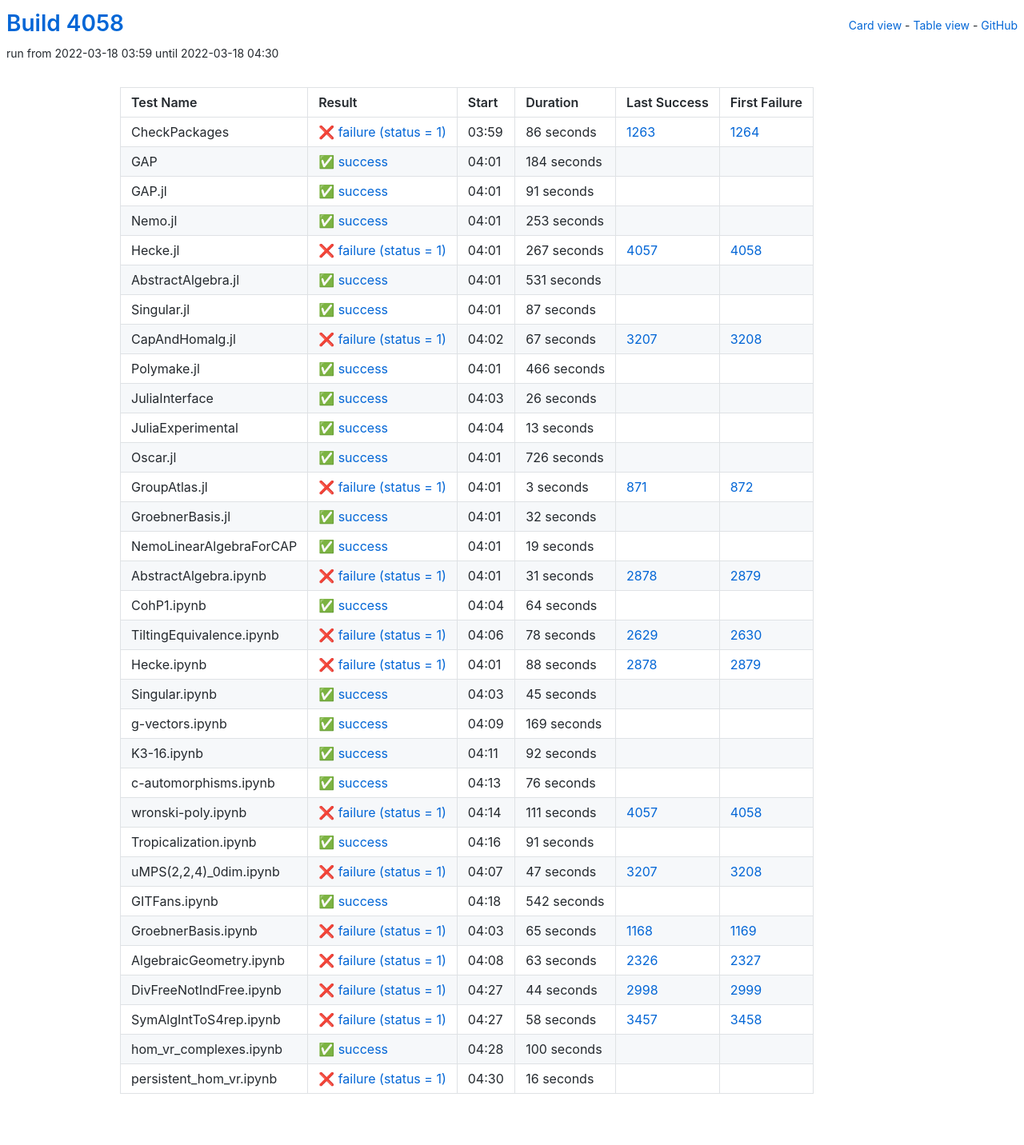
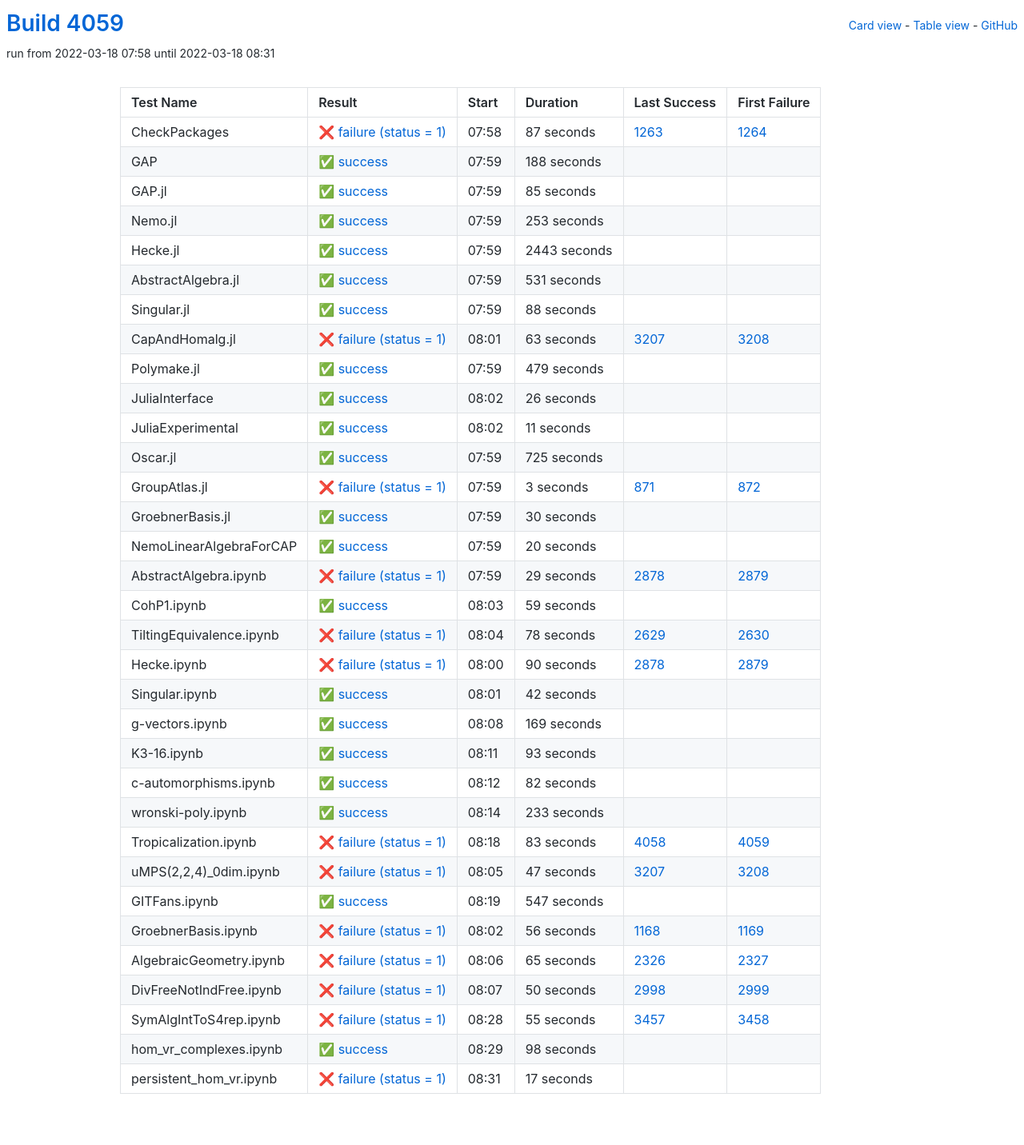
Before and after one commit to oscar-system/oscar-ci-status-stable, a Jekyll site: the page built from table.html, in a window 1280 px wide. Shown: the whole page at 80% size. Built offline with Jekyll 4.4.1, drawn with Linux system fonts in a browser that asks for light colours.

Commit message:
Build #4059

```diff
--- a/_data/ci.yml
+++ b/_data/ci.yml
@@ -1,6 +1,6 @@
 ---
-build: 4058
-build_url: https://oscarci.mathematik.uni-kl.de/job/oscar-stable/4058/
+build: 4059
+build_url: https://oscarci.mathematik.uni-kl.de/job/oscar-stable/4059/
 job: oscar-stable
 organization: oscar-system
 repo: oscar-ci-status-stable
@@ -8,44 +8,44 @@ repourl: https://github.com/oscar-system/oscar-ci-status-stable
 tests:
 - name: CheckPackages
   id: checkpackages
-  log: https://oscarci.mathematik.uni-kl.de/job/oscar-stable/4058/artifact/logs/build-4058/CheckPackages.log
-  start: 2022-03-18 03:59
+  log: https://oscarci.mathematik.uni-kl.de/job/oscar-stable/4059/artifact/logs/build-4059/CheckPackages.log
+  start: 2022-03-18 07:58
   success: false
   exitcode: 1
   status: failure
-  duration: 86
+  duration: 87
   last_success: 1263
   last_success_url: https://oscarci.mathematik.uni-kl.de/job/oscar-stable/1263/
   first_failure: 1264
   first_failure_url: https://oscarci.mathematik.uni-kl.de/job/oscar-stable/1264/
 - name: GAP
   id: gap
-  log: https://oscarci.mathematik.uni-kl.de/job/oscar-stable/4058/artifact/logs/build-4058/GAP.log
-  start: 2022-03-18 04:01
+  log: https://oscarci.mathematik.uni-kl.de/job/oscar-stable/4059/artifact/logs/build-4059/GAP.log
+  start: 2022-03-18 07:59
   success: true
   exitcode: 0
   status: success
-  duration: 184
+  duration: 188
   last_success: false
   last_success_url:
   first_failure: false
   first_failure_url:
 - name: GAP.jl
   id: gap-jl
-  log: https://oscarci.mathematik.uni-kl.de/job/oscar-stable/4058/artifact/logs/build-4058/GAP.jl.log
-  start: 2022-03-18 04:01
+  log: https://oscarci.mathematik.uni-kl.de/job/oscar-stable/4059/artifact/logs/build-4059/GAP.jl.log
+  start: 2022-03-18 07:59
   success: true
   exitcode: 0
   status: success
-  duration: 91
+  duration: 85
   last_success: false
   last_success_url:
   first_failure: false
   first_failure_url:
 - name: Nemo.jl
   id: nemo-jl
-  log: https://oscarci.mathematik.uni-kl.de/job/oscar-stable/4058/artifact/logs/build-4058/Nemo.jl.log
-  start: 2022-03-18 04:01
+  log: https://oscarci.mathematik.uni-kl.de/job/oscar-stable/4059/artifact/logs/build-4059/Nemo.jl.log
+  start: 2022-03-18 07:59
   success: true
   exitcode: 0
   status: success
@@ -56,20 +56,20 @@ tests:
   first_failure_url:
 - name: Hecke.jl
   id: hecke-jl
-  log: https://oscarci.mathematik.uni-kl.de/job/oscar-stable/4058/artifact/logs/build-4058/Hecke.jl.log
-  start: 2022-03-18 04:01
-  success: false
-  exitcode: 1
-  status: failure
-  duration: 267
-  last_success: 4057
-  last_success_url: https://oscarci.mathematik.uni-kl.de/job/oscar-stable/4057/
-  first_failure: 4058
-  first_failure_url: https://oscarci.mathematik.uni-kl.de/job/oscar-stable/4058/
+  log: https://oscarci.mathematik.uni-kl.de/job/oscar-stable/4059/artifact/logs/build-4059/Hecke.jl.log
+  start: 2022-03-18 07:59
+  success: true
+  exitcode: 0
+  status: success
+  duration: 2443
+  last_success: false
+  last_success_url:
+  first_failure: false
+  first_failure_url:
 - name: AbstractAlgebra.jl
   id: abstractalgebra-jl
-  log: https://oscarci.mathematik.uni-kl.de/job/oscar-stable/4058/artifact/logs/build-4058/AbstractAlgebra.jl.log
-  start: 2022-03-18 04:01
+  log: https://oscarci.mathematik.uni-kl.de/job/oscar-stable/4059/artifact/logs/build-4059/AbstractAlgebra.jl.log
+  start: 2022-03-18 07:59
   success: true
   exitcode: 0
   status: success
@@ -80,44 +80,44 @@ tests:
   first_failure_url:
 - name: Singular.jl
   id: singular-jl
-  log: https://oscarci.mathematik.uni-kl.de/job/oscar-stable/4058/artifact/logs/build-4058/Singular.jl.log
-  start: 2022-03-18 04:01
+  log: https://oscarci.mathematik.uni-kl.de/job/oscar-stable/4059/artifact/logs/build-4059/Singular.jl.log
+  start: 2022-03-18 07:59
   success: true
   exitcode: 0
   status: success
-  duration: 87
+  duration: 88
   last_success: false
   last_success_url:
   first_failure: false
   first_failure_url:
 - name: CapAndHomalg.jl
   id: capandhomalg-jl
-  log: https://oscarci.mathematik.uni-kl.de/job/oscar-stable/4058/artifact/logs/build-4058/CapAndHomalg.jl.log
-  start: 2022-03-18 04:02
+  log: https://oscarci.mathematik.uni-kl.de/job/oscar-stable/4059/artifact/logs/build-4059/CapAndHomalg.jl.log
+  start: 2022-03-18 08:01
   success: false
   exitcode: 1
   status: failure
-  duration: 67
+  duration: 63
   last_success: 3207
   last_success_url: https://oscarci.mathematik.uni-kl.de/job/oscar-stable/3207/
   first_failure: 3208
   first_failure_url: https://oscarci.mathematik.uni-kl.de/job/oscar-stable/3208/
 - name: Polymake.jl
   id: polymake-jl
-  log: https://oscarci.mathematik.uni-kl.de/job/oscar-stable/4058/artifact/logs/build-4058/Polymake.jl.log
-  start: 2022-03-18 04:01
+  log: https://oscarci.mathematik.uni-kl.de/job/oscar-stable/4059/artifact/logs/build-4059/Polymake.jl.log
+  start: 2022-03-18 07:59
   success: true
   exitcode: 0
   status: success
-  duration: 466
+  duration: 479
   last_success: false
   last_success_url:
   first_failure: false
   first_failure_url:
 - name: JuliaInterface
   id: juliainterface
-  log: https://oscarci.mathematik.uni-kl.de/job/oscar-stable/4058/artifact/logs/build-4058/JuliaInterface.log
-  start: 2022-03-18 04:03
+  log: https://oscarci.mathematik.uni-kl.de/job/oscar-stable/4059/artifact/logs/build-4059/JuliaInterface.log
+  start: 2022-03-18 08:02
   success: true
   exitcode: 0
   status: success
@@ -128,32 +128,32 @@ tests:
   first_failure_url:
 - name: JuliaExperimental
   id: juliaexperimental
-  log: https://oscarci.mathematik.uni-kl.de/job/oscar-stable/4058/artifact/logs/build-4058/JuliaExperimental.log
-  start: 2022-03-18 04:04
+  log: https://oscarci.mathematik.uni-kl.de/job/oscar-stable/4059/artifact/logs/build-4059/JuliaExperimental.log
+  start: 2022-03-18 08:02
   success: true
   exitcode: 0
   status: success
-  duration: 13
+  duration: 11
   last_success: false
   last_success_url:
   first_failure: false
   first_failure_url:
 - name: Oscar.jl
   id: oscar-jl
-  log: https://oscarci.mathematik.uni-kl.de/job/oscar-stable/4058/artifact/logs/build-4058/Oscar.jl.log
-  start: 2022-03-18 04:01
+  log: https://oscarci.mathematik.uni-kl.de/job/oscar-stable/4059/artifact/logs/build-4059/Oscar.jl.log
+  start: 2022-03-18 07:59
   success: true
   exitcode: 0
   status: success
-  duration: 726
+  duration: 725
   last_success: false
   last_success_url:
   first_failure: false
   first_failure_url:
 - name: GroupAtlas.jl
   id: groupatlas-jl
-  log: https://oscarci.mathematik.uni-kl.de/job/oscar-stable/4058/artifact/logs/build-4058/GroupAtlas.jl.log
-  start: 2022-03-18 04:01
+  log: https://oscarci.mathematik.uni-kl.de/job/oscar-stable/4059/artifact/logs/build-4059/GroupAtlas.jl.log
+  start: 2022-03-18 07:59
   success: false
   exitcode: 1
   status: failure
@@ -164,56 +164,56 @@ tests:
   first_failure_url: https://oscarci.mathematik.uni-kl.de/job/oscar-stable/872/
 - name: GroebnerBasis.jl
   id: groebnerbasis-jl
-  log: https://oscarci.mathematik.uni-kl.de/job/oscar-stable/4058/artifact/logs/build-4058/GroebnerBasis.jl.log
-  start: 2022-03-18 04:01
+  log: https://oscarci.mathematik.uni-kl.de/job/oscar-stable/4059/artifact/logs/build-4059/GroebnerBasis.jl.log
+  start: 2022-03-18 07:59
   success: true
   exitcode: 0
   status: success
-  duration: 32
+  duration: 30
   last_success: false
   last_success_url:
   first_failure: false
   first_failure_url:
 - name: NemoLinearAlgebraForCAP
   id: nemolinearalgebraforcap
-  log: https://oscarci.mathematik.uni-kl.de/job/oscar-stable/4058/artifact/logs/build-4058/NemoLinearAlgebraForCAP.log
-  start: 2022-03-18 04:01
+  log: https://oscarci.mathematik.uni-kl.de/job/oscar-stable/4059/artifact/logs/build-4059/NemoLinearAlgebraForCAP.log
+  start: 2022-03-18 07:59
   success: true
   exitcode: 0
   status: success
-  duration: 19
+  duration: 20
   last_success: false
   last_success_url:
   first_failure: false
   first_failure_url:
 - name: AbstractAlgebra.ipynb
   id: abstractalgebra-ipynb
-  log: https://oscarci.mathematik.uni-kl.de/job/oscar-stable/4058/artifact/logs/build-4058/AbstractAlgebra.ipynb.log
-  start: 2022-03-18 04:01
+  log: https://oscarci.mathematik.uni-kl.de/job/oscar-stable/4059/artifact/logs/build-4059/AbstractAlgebra.ipynb.log
+  start: 2022-03-18 07:59
   success: false
   exitcode: 1
   status: failure
-  duration: 31
+  duration: 29
   last_success: 2878
   last_success_url: https://oscarci.mathematik.uni-kl.de/job/oscar-stable/2878/
   first_failure: 2879
   first_failure_url: https://oscarci.mathematik.uni-kl.de/job/oscar-stable/2879/
 - name: CohP1.ipynb
   id: cohp1-ipynb
-  log: https://oscarci.mathematik.uni-kl.de/job/oscar-stable/4058/artifact/logs/build-4058/CohP1.ipynb.log
-  start: 2022-03-18 04:04
+  log: https://oscarci.mathematik.uni-kl.de/job/oscar-stable/4059/artifact/logs/build-4059/CohP1.ipynb.log
+  start: 2022-03-18 08:03
   success: true
   exitcode: 0
   status: success
-  duration: 64
+  duration: 59
   last_success: false
   last_success_url:
   first_failure: false
   first_failure_url:
 - name: TiltingEquivalence.ipynb
   id: tiltingequivalence-ipynb
-  log: https://oscarci.mathematik.uni-kl.de/job/oscar-stable/4058/artifact/logs/build-4058/TiltingEquivalence.ipynb.log
-  start: 2022-03-18 04:06
+  log: https://oscarci.mathematik.uni-kl.de/job/oscar-stable/4059/artifact/logs/build-4059/TiltingEquivalence.ipynb.log
+  start: 2022-03-18 08:04
   success: false
   exitcode: 1
   status: failure
@@ -224,32 +224,32 @@ tests:
   first_failure_url: https://oscarci.mathematik.uni-kl.de/job/oscar-stable/2630/
 - name: Hecke.ipynb
   id: hecke-ipynb
-  log: https://oscarci.mathematik.uni-kl.de/job/oscar-stable/4058/artifact/logs/build-4058/Hecke.ipynb.log
-  start: 2022-03-18 04:01
+  log: https://oscarci.mathematik.uni-kl.de/job/oscar-stable/4059/artifact/logs/build-4059/Hecke.ipynb.log
+  start: 2022-03-18 08:00
   success: false
   exitcode: 1
   status: failure
-  duration: 88
+  duration: 90
   last_success: 2878
   last_success_url: https://oscarci.mathematik.uni-kl.de/job/oscar-stable/2878/
   first_failure: 2879
   first_failure_url: https://oscarci.mathematik.uni-kl.de/job/oscar-stable/2879/
 - name: Singular.ipynb
   id: singular-ipynb
-  log: https://oscarci.mathematik.uni-kl.de/job/oscar-stable/4058/artifact/logs/build-4058/Singular.ipynb.log
-  start: 2022-03-18 04:03
+  log: https://oscarci.mathematik.uni-kl.de/job/oscar-stable/4059/artifact/logs/build-4059/Singular.ipynb.log
+  start: 2022-03-18 08:01
   success: true
   exitcode: 0
   status: success
-  duration: 45
+  duration: 42
   last_success: false
   last_success_url:
   first_failure: false
   first_failure_url:
 - name: g-vectors.ipynb
   id: g-vectors-ipynb
-  log: https://oscarci.mathematik.uni-kl.de/job/oscar-stable/4058/artifact/logs/build-4058/g-vectors.ipynb.log
-  start: 2022-03-18 04:09
+  log: https://oscarci.mathematik.uni-kl.de/job/oscar-stable/4059/artifact/logs/build-4059/g-vectors.ipynb.log
+  start: 2022-03-18 08:08
   success: true
   exitcode: 0
   status: success
@@ -260,56 +260,56 @@ tests:
   first_failure_url:
 - name: K3-16.ipynb
   id: k3-16-ipynb
-  log: https://oscarci.mathematik.uni-kl.de/job/oscar-stable/4058/artifact/logs/build-4058/K3-16.ipynb.log
-  start: 2022-03-18 04:11
+  log: https://oscarci.mathematik.uni-kl.de/job/oscar-stable/4059/artifact/logs/build-4059/K3-16.ipynb.log
+  start: 2022-03-18 08:11
   success: true
   exitcode: 0
   status: success
-  duration: 92
+  duration: 93
   last_success: false
   last_success_url:
   first_failure: false
   first_failure_url:
 - name: c-automorphisms.ipynb
   id: c-automorphisms-ipynb
-  log: https://oscarci.mathematik.uni-kl.de/job/oscar-stable/4058/artifact/logs/build-4058/c-automorphisms.ipynb.log
-  start: 2022-03-18 04:13
+  log: https://oscarci.mathematik.uni-kl.de/job/oscar-stable/4059/artifact/logs/build-4059/c-automorphisms.ipynb.log
+  start: 2022-03-18 08:12
   success: true
   exitcode: 0
   status: success
-  duration: 76
+  duration: 82
   last_success: false
   last_success_url:
   first_failure: false
   first_failure_url:
 - name: wronski-poly.ipynb
   id: wronski-poly-ipynb
-  log: https://oscarci.mathematik.uni-kl.de/job/oscar-stable/4058/artifact/logs/build-4058/wronski-poly.ipynb.log
-  start: 2022-03-18 04:14
-  success: false
-  exitcode: 1
-  status: failure
-  duration: 111
-  last_success: 4057
-  last_success_url: https://oscarci.mathematik.uni-kl.de/job/oscar-stable/4057/
-  first_failure: 4058
-  first_failure_url: https://oscarci.mathematik.uni-kl.de/job/oscar-stable/4058/
-- name: Tropicalization.ipynb
-  id: tropicalization-ipynb
-  log: https://oscarci.mathematik.uni-kl.de/job/oscar-stable/4058/artifact/logs/build-4058/Tropicalization.ipynb.log
-  start: 2022-03-18 04:16
+  log: https://oscarci.mathematik.uni-kl.de/job/oscar-stable/4059/artifact/logs/build-4059/wronski-poly.ipynb.log
+  start: 2022-03-18 08:14
   success: true
   exitcode: 0
   status: success
-  duration: 91
+  duration: 233
   last_success: false
   last_success_url:
   first_failure: false
   first_failure_url:
+- name: Tropicalization.ipynb
+  id: tropicalization-ipynb
+  log: https://oscarci.mathematik.uni-kl.de/job/oscar-stable/4059/artifact/logs/build-4059/Tropicalization.ipynb.log
+  start: 2022-03-18 08:18
+  success: false
+  exitcode: 1
+  status: failure
+  duration: 83
+  last_success: 4058
+  last_success_url: https://oscarci.mathematik.uni-kl.de/job/oscar-stable/4058/
+  first_failure: 4059
+  first_failure_url: https://oscarci.mathematik.uni-kl.de/job/oscar-stable/4059/
 - name: uMPS(2,2,4)_0dim.ipynb
   id: umps-2-2-4-0dim-ipynb
-  log: https://oscarci.mathematik.uni-kl.de/job/oscar-stable/4058/artifact/logs/build-4058/uMPS-2-2-4-_0dim.ipynb.log
-  start: 2022-03-18 04:07
+  log: https://oscarci.mathematik.uni-kl.de/job/oscar-stable/4059/artifact/logs/build-4059/uMPS-2-2-4-_0dim.ipynb.log
+  start: 2022-03-18 08:05
   success: false
   exitcode: 1
   status: failure
@@ -320,84 +320,84 @@ tests:
   first_failure_url: https://oscarci.mathematik.uni-kl.de/job/oscar-stable/3208/
 - name: GITFans.ipynb
   id: gitfans-ipynb
-  log: https://oscarci.mathematik.uni-kl.de/job/oscar-stable/4058/artifact/logs/build-4058/GITFans.ipynb.log
-  start: 2022-03-18 04:18
+  log: https://oscarci.mathematik.uni-kl.de/job/oscar-stable/4059/artifact/logs/build-4059/GITFans.ipynb.log
+  start: 2022-03-18 08:19
   success: true
   exitcode: 0
   status: success
-  duration: 542
+  duration: 547
   last_success: false
   last_success_url:
   first_failure: false
   first_failure_url:
 - name: GroebnerBasis.ipynb
   id: groebnerbasis-ipynb
-  log: https://oscarci.mathematik.uni-kl.de/job/oscar-stable/4058/artifact/logs/build-4058/GroebnerBasis.ipynb.log
-  start: 2022-03-18 04:03
+  log: https://oscarci.mathematik.uni-kl.de/job/oscar-stable/4059/artifact/logs/build-4059/GroebnerBasis.ipynb.log
+  start: 2022-03-18 08:02
   success: false
   exitcode: 1
   status: failure
-  duration: 65
+  duration: 56
   last_success: 1168
   last_success_url: https://oscarci.mathematik.uni-kl.de/job/oscar-stable/1168/
   first_failure: 1169
   first_failure_url: https://oscarci.mathematik.uni-kl.de/job/oscar-stable/1169/
 - name: AlgebraicGeometry.ipynb
   id: algebraicgeometry-ipynb
-  log: https://oscarci.mathematik.uni-kl.de/job/oscar-stable/4058/artifact/logs/build-4058/AlgebraicGeometry.ipynb.log
-  start: 2022-03-18 04:08
+  log: https://oscarci.mathematik.uni-kl.de/job/oscar-stable/4059/artifact/logs/build-4059/AlgebraicGeometry.ipynb.log
+  start: 2022-03-18 08:06
   success: false
   exitcode: 1
   status: failure
-  duration: 63
+  duration: 65
   last_success: 2326
   last_success_url: https://oscarci.mathematik.uni-kl.de/job/oscar-stable/2326/
   first_failure: 2327
   first_failure_url: https://oscarci.mathematik.uni-kl.de/job/oscar-stable/2327/
 - name: DivFreeNotIndFree.ipynb
   id: divfreenotindfree-ipynb
-  log: https://oscarci.mathematik.uni-kl.de/job/oscar-stable/4058/artifact/logs/build-4058/DivFreeNotIndFree.ipynb.log
-  start: 2022-03-18 04:27
+  log: https://oscarci.mathematik.uni-kl.de/job/oscar-stable/4059/artifact/logs/build-4059/DivFreeNotIndFree.ipynb.log
+  start: 2022-03-18 08:07
   success: false
   exitcode: 1
   status: failure
-  duration: 44
+  duration: 50
   last_success: 2998
   last_success_url: https://oscarci.mathematik.uni-kl.de/job/oscar-stable/2998/
   first_failure: 2999
   first_failure_url: https://oscarci.mathematik.uni-kl.de/job/oscar-stable/2999/
 - name: SymAlgIntToS4rep.ipynb
   id: symalginttos4rep-ipynb
-  log: https://oscarci.mathematik.uni-kl.de/job/oscar-stable/4058/artifact/logs/build-4058/SymAlgIntToS4rep.ipynb.log
-  start: 2022-03-18 04:27
+  log: https://oscarci.mathematik.uni-kl.de/job/oscar-stable/4059/artifact/logs/build-4059/SymAlgIntToS4rep.ipynb.log
+  start: 2022-03-18 08:28
   success: false
   exitcode: 1
   status: failure
-  duration: 58
+  duration: 55
   last_success: 3457
   last_success_url: https://oscarci.mathematik.uni-kl.de/job/oscar-stable/3457/
   first_failure: 3458
   first_failure_url: https://oscarci.mathematik.uni-kl.de/job/oscar-stable/3458/
 - name: hom_vr_complexes.ipynb
   id: hom-vr-complexes-ipynb
-  log: https://oscarci.mathematik.uni-kl.de/job/oscar-stable/4058/artifact/logs/build-4058/hom_vr_complexes.ipynb.log
-  start: 2022-03-18 04:28
+  log: https://oscarci.mathematik.uni-kl.de/job/oscar-stable/4059/artifact/logs/build-4059/hom_vr_complexes.ipynb.log
+  start: 2022-03-18 08:29
   success: true
   exitcode: 0
   status: success
-  duration: 100
+  duration: 98
   last_success: false
   last_success_url:
   first_failure: false
   first_failure_url:
 - name: persistent_hom_vr.ipynb
   id: persistent-hom-vr-ipynb
-  log: https://oscarci.mathematik.uni-kl.de/job/oscar-stable/4058/artifact/logs/build-4058/persistent_hom_vr.ipynb.log
-  start: 2022-03-18 04:30
+  log: https://oscarci.mathematik.uni-kl.de/job/oscar-stable/4059/artifact/logs/build-4059/persistent_hom_vr.ipynb.log
+  start: 2022-03-18 08:31
   success: false
   exitcode: 1
   status: failure
-  duration: 16
+  duration: 17
   last_success: false
   last_success_url:
   first_failure: false
```
Also changed, not shown: README.md.
